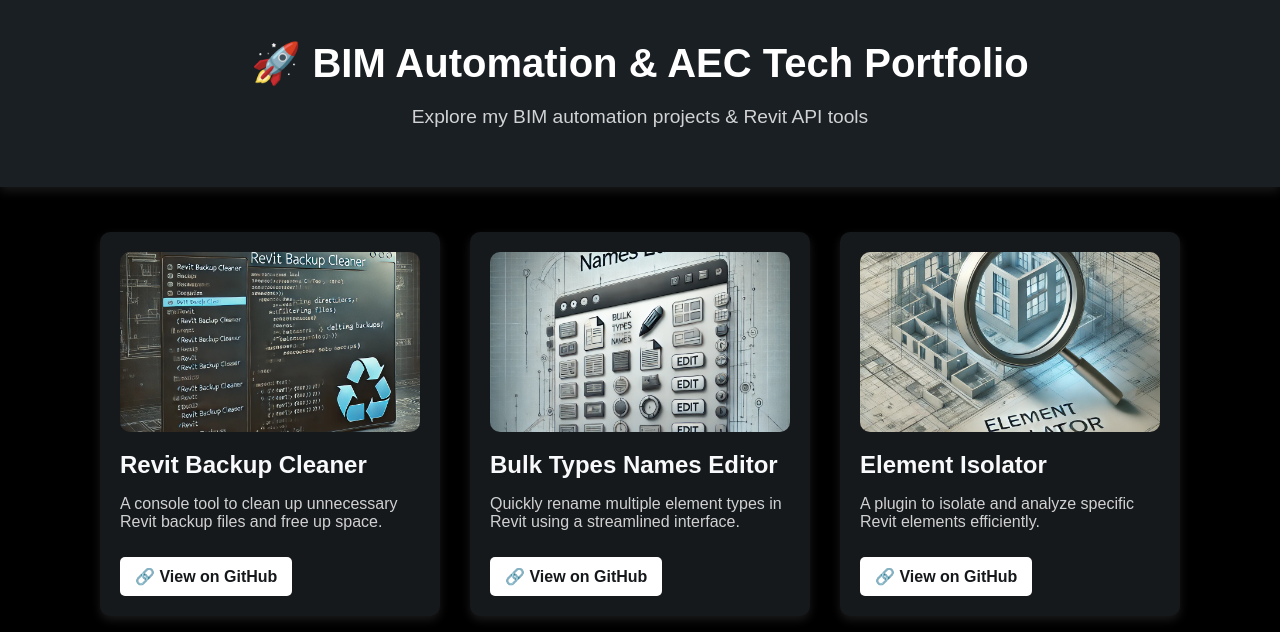
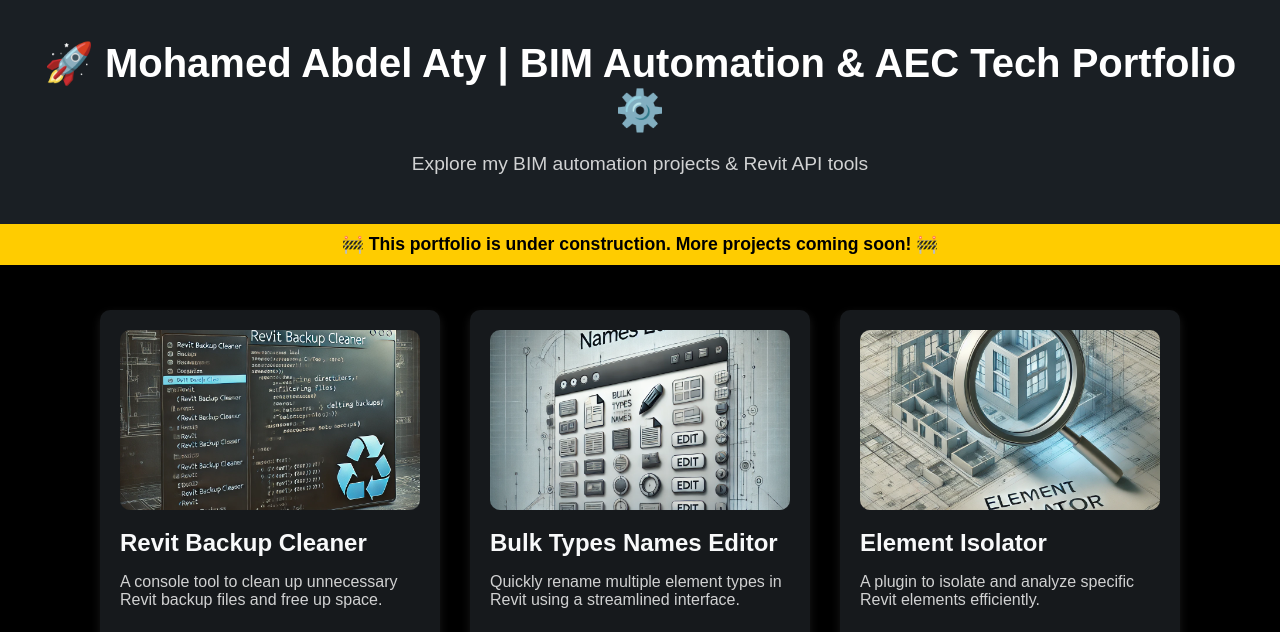
Before and after one commit to moabdelaty/moabdelaty.github.io, a plain HTML site: page index.html in a window 1280 px wide. Shown: the top 632 px of the page. Drawn offline with Linux system fonts and the light colour scheme.

Commit message:
Update index.html

```diff
--- a/index.html
+++ b/index.html
@@ -9,9 +9,14 @@
 <body>
 
     <header>
-        <h1>🚀 BIM Automation & AEC Tech Portfolio</h1>
+        <!-- You can keep the header content, just don't repeat the <title> here -->
+        <h1>🚀 Mohamed Abdel Aty | BIM Automation & AEC Tech Portfolio ⚙️</h1>
         <p>Explore my BIM automation projects & Revit API tools</p>
     </header>
+
+    <div class="construction-banner">
+        🚧 This portfolio is under construction. More projects coming soon! 🚧
+    </div>
 
     <div class="container">
         <div class="project-card">
```
